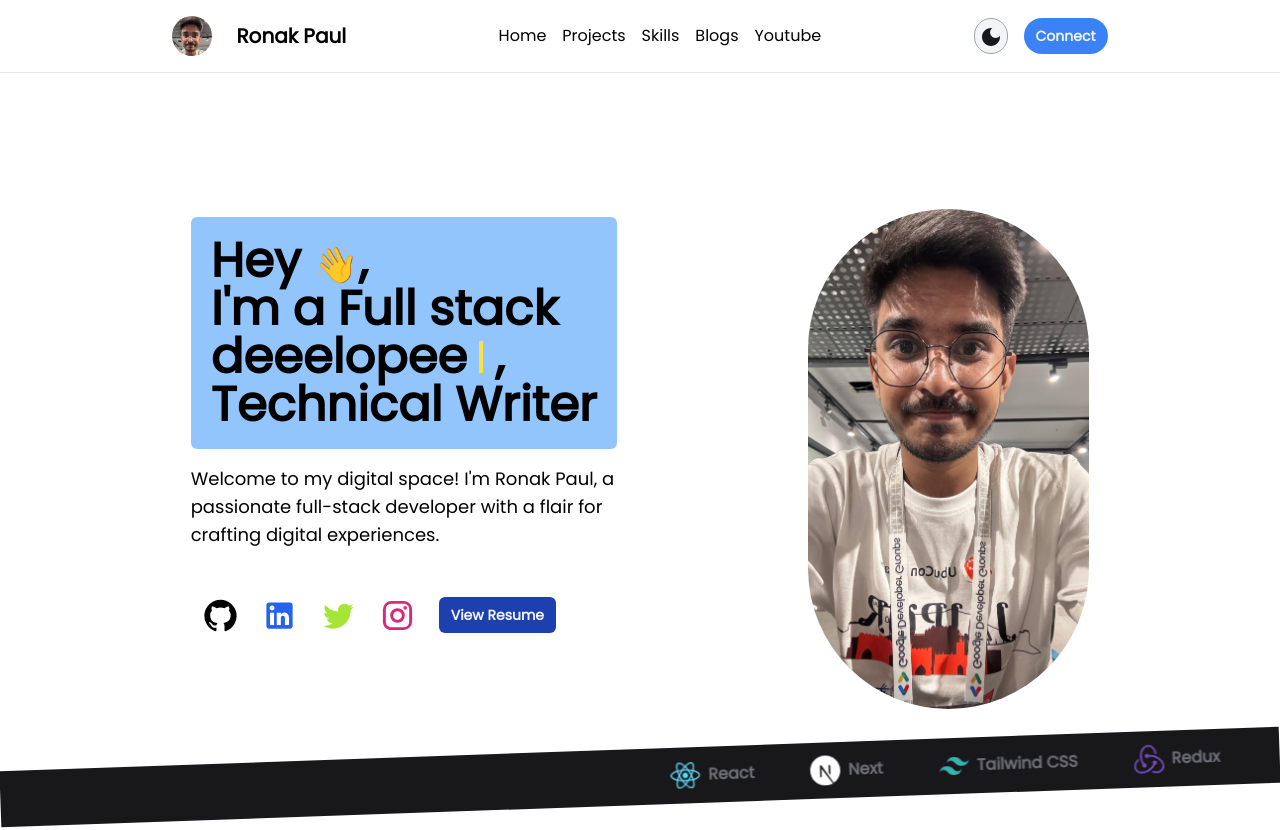
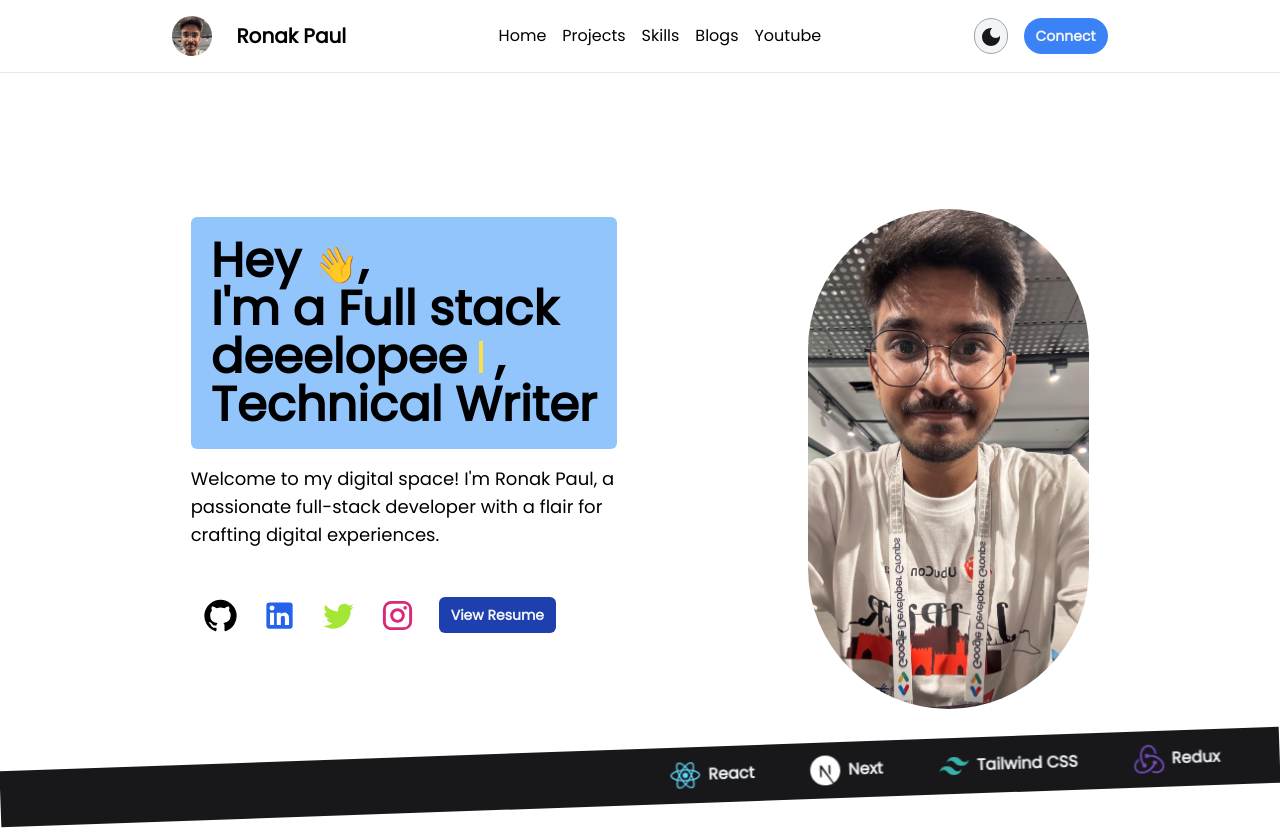
Before and after one commit to ronak-pal1/Portfolio-RP, a React (Vite) app: page / in a window 1280 px wide. Shown: the top 830 px of the page. Built offline with nearby package versions, Linux system fonts and the light colour scheme; no server answers; the HTML template or start-up script is replaced by a standard one.

Commit message:
fixed transportation text color and fixed the routing part for SEO

```diff
--- a/src/components/TransportationCard.jsx
+++ b/src/components/TransportationCard.jsx
@@ -4,7 +4,7 @@ const TransportationCard = ({ title, logo, color }) => {
   return (
     <div className="flex items-center space-x-2 w-fit">
       <GetRequiredLogo logoName={logo} size={30} color={color} />
-      <p className="text-zinc-500 dark:text-gray-300 font-poppins font-bold lg:text-base text-sm">
+      <p className="text-slate-100 font-poppins font-bold lg:text-base text-sm">
         {title}
       </p>
     </div>
```
Also changed, not shown: vercel.json (added).
